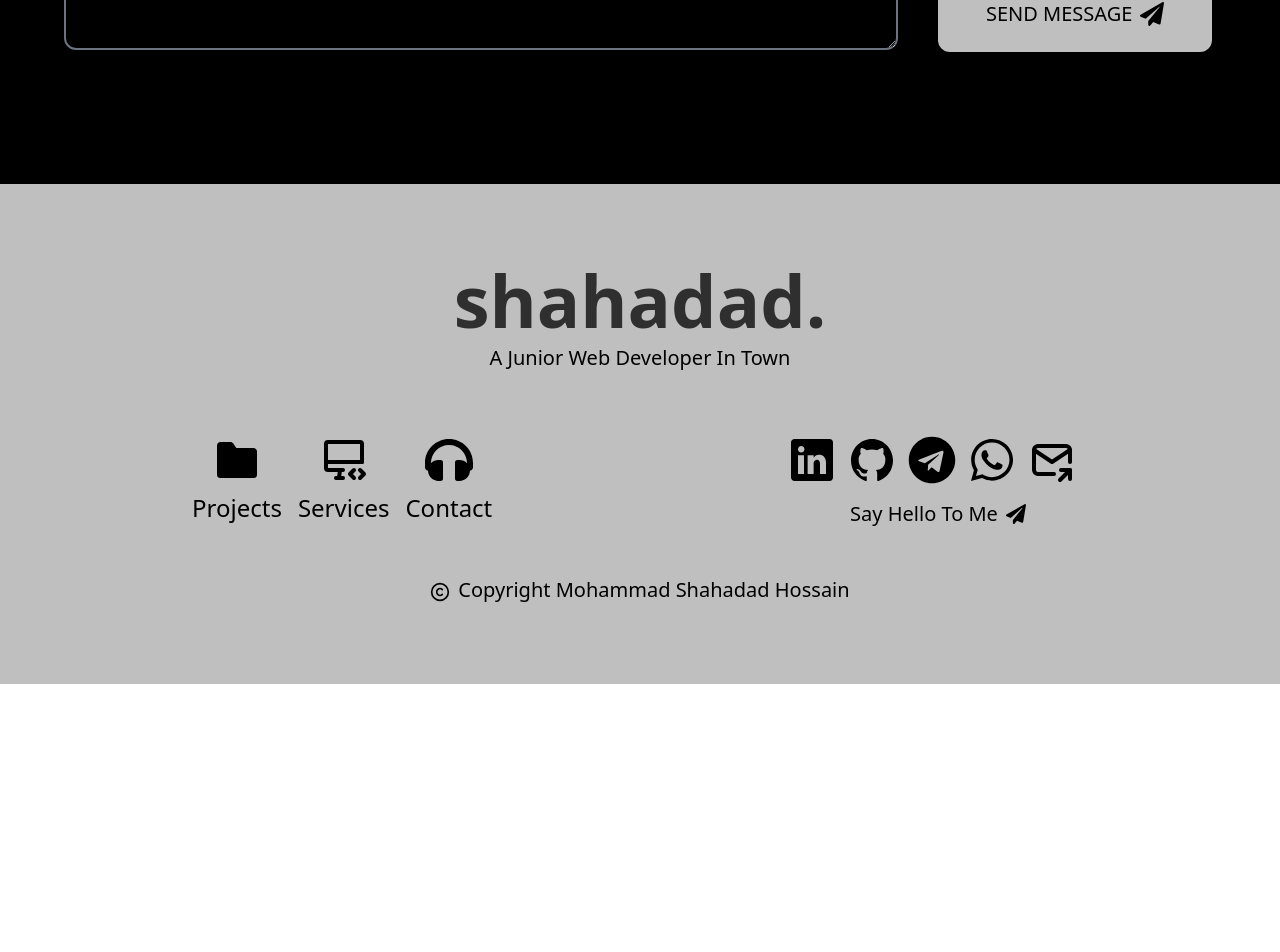
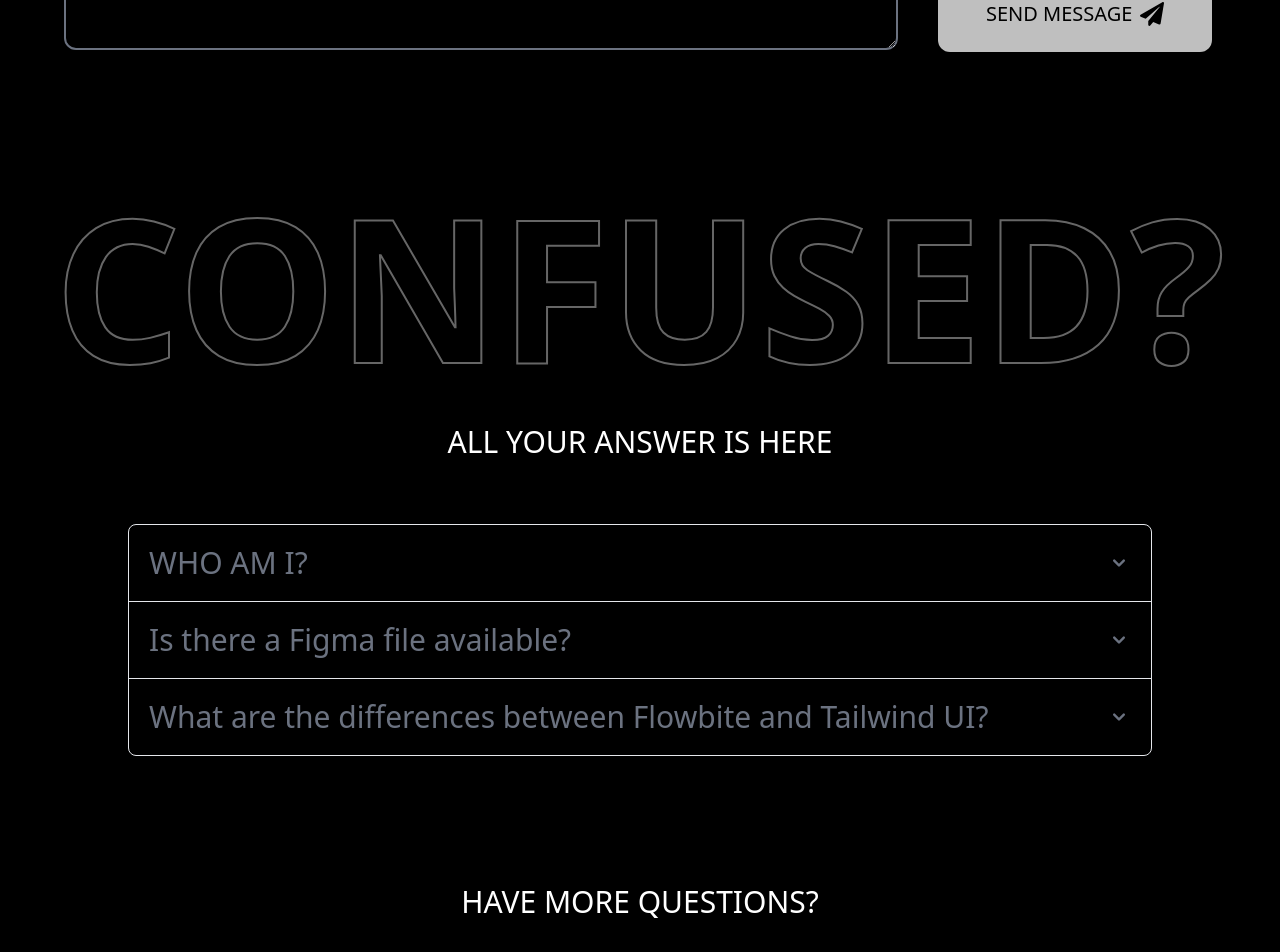
Before and after one commit to mdshahadad/portfolio, a React (Vite) app: page / in a window 1280 px wide. Shown: the part 6756-7708 px from the top of the page. Before the commit the page ends 7440 px from the top, so only its background shows below. Built offline with nearby package versions, Linux system fonts and the light colour scheme.

Commit message:
Implement Accordian with ask me button

```diff
--- a/package.json
+++ b/package.json
@@ -25,6 +25,7 @@
     "@types/react-dom": "^18.2.19",
     "@vitejs/plugin-react": "^4.2.1",
     "autoprefixer": "^10.4.17",
+    "daisyui": "^4.7.2",
     "eslint": "^8.56.0",
     "eslint-plugin-react": "^7.33.2",
     "eslint-plugin-react-hooks": "^4.6.0",
--- a/src/Home/AboutMeSection/AboutMeText.jsx
+++ b/src/Home/AboutMeSection/AboutMeText.jsx
@@ -3,14 +3,6 @@ import { HiDocumentArrowDown } from "react-icons/hi2";
 const AboutMeText = () => {
 
     const handleDownload = () => {
-
-        // const resumePath = '../../../public/shahadad_resume.pdf';
-
-        // const link = document.createElement('a');
-        // link.href = resumePath;
-        // link.download = "shahadad_resume.pdf";
-        // console.log(link)
-        // link.click();
 
         fetch("shahadad_resume.pdf")
             .then((response) => {
@@ -22,7 +14,7 @@ const AboutMeText = () => {
                         // Creating new object of PDF file
                         const fileURL =
                             window.URL.createObjectURL(blob);
-                            console.log(fileURL)
+                        console.log(fileURL)
 
                         // // Setting various property values
                         let alink = document.createElement("a");
@@ -40,7 +32,7 @@ const AboutMeText = () => {
                 // data-aos-delay="200"
                 data-aos-easing="linear"
                 className="z-20 md:hover:z-10 absolute top-20 md:top-28 right-0 md:right-60">
-                <img className="opacity-25" src="https://i.postimg.cc/c4pMKW73/IMG-2118-1.png" alt="" />
+                <img className="opacity-25 hover:opacity-100 transition duration-1000" src="https://i.postimg.cc/c4pMKW73/IMG-2118-1.png" alt="" />
             </div>
             <div
                 data-aos="fade-right"
--- /dev/null
+++ b/src/Home/FAQSection/FAQ.jsx
@@ -0,0 +1,26 @@
+import { FaPaperPlane } from "react-icons/fa";
+import FAQDetails from "./FAQDetails";
+import FAQTitle from "./FAQTitle";
+
+const FAQ = () => {
+    return (
+        <div className="">
+            <div className="mb-20">
+                <div className="relative">
+                    <FAQTitle></FAQTitle>
+                </div>
+                <h3 className="text-white font-medium text-3xl text-center mt-72 uppercase hover:opacity-100">All your answer is here</h3>
+                <FAQDetails></FAQDetails>
+            </div>
+            <div>
+                <h3 className="text-white font-medium text-3xl text-center mt-32 uppercase hover:opacity-100">Have more questions?</h3>
+                <div className="flex justify-center">
+                    <button className="uppercase flex justify-center px-12 bg-white  opacity-75 py-6 text-black font-medium items-center rounded-xl text-xl hover:opacity-100 hover:scale-110 hover:bg-transparent hover:outline-dotted hover:text-white  transition duration-300 ease-in-out mt-[52px]">ASk me<FaPaperPlane className="ml-2 text-2xl" />
+                    </button>
+                </div>
+            </div>
+        </div>
+    );
+};
+
+export default FAQ;
--- /dev/null
+++ b/src/Home/FAQSection/FAQDetails.jsx
@@ -0,0 +1,82 @@
+import { Accordion } from "flowbite-react";
+
+const FAQDetails = () => {
+    return (
+        <div
+            data-aos="fade-up"
+            data-aos-duration="700"
+            data-aos-easing="linear"
+            className="mt-16 max-w-5xl mx-auto">
+            <Accordion collapseAll>
+                <Accordion.Panel>
+                    <Accordion.Title className="text-3xl uppercase">Who am i?</Accordion.Title>
+                    <Accordion.Content>
+                        <p className="mb-2 text-white dark:text-white">
+                            Flowbite is an open-source library of interactive components built on top of Tailwind CSS including buttons,
+                            dropdowns, modals, navbars, and more.
+                        </p>
+                        <p className="text-white dark:text-white">
+                            Check out this guide to learn how to&nbsp;
+                            <a
+                                href="https://flowbite.com/docs/getting-started/introduction/"
+                                className="text-cyan-600 hover:underline dark:text-cyan-500"
+                            >
+                                get started&nbsp;
+                            </a>
+                            and start developing websites even faster with components on top of Tailwind CSS.
+                        </p>
+                    </Accordion.Content>
+                </Accordion.Panel>
+                <Accordion.Panel>
+                    <Accordion.Title className="text-3xl">Is there a Figma file available?</Accordion.Title>
+                    <Accordion.Content>
+                        <p className="mb-2 text-gray-500 dark:text-gray-400">
+                            Flowbite is first conceptualized and designed using the Figma software so everything you see in the library
+                            has a design equivalent in our Figma file.
+                        </p>
+                        <p className="text-gray-500 dark:text-gray-400">
+                            Check out the
+                            <a href="https://flowbite.com/figma/" className="text-cyan-600 hover:underline dark:text-cyan-500">
+                                Figma design system
+                            </a>
+                            based on the utility classes from Tailwind CSS and components from Flowbite.
+                        </p>
+                    </Accordion.Content>
+                </Accordion.Panel>
+                <Accordion.Panel>
+                    <Accordion.Title className="text-3xl">What are the differences between Flowbite and Tailwind UI?</Accordion.Title>
+                    <Accordion.Content>
+                        <p className="mb-2 text-gray-500 dark:text-gray-400">
+                            The main difference is that the core components from Flowbite are open source under the MIT license, whereas
+                            Tailwind UI is a paid product. Another difference is that Flowbite relies on smaller and standalone
+                            components, whereas Tailwind UI offers sections of pages.
+                        </p>
+                        <p className="mb-2 text-gray-500 dark:text-gray-400">
+                            However, we actually recommend using both Flowbite, Flowbite Pro, and even Tailwind UI as there is no
+                            technical reason stopping you from using the best of two worlds.
+                        </p>
+                        <p className="mb-2 text-gray-500 dark:text-gray-400">Learn more about these technologies:</p>
+                        <ul className="list-disc pl-5 text-gray-500 dark:text-gray-400">
+                            <li>
+                                <a href="https://flowbite.com/pro/" className="text-cyan-600 hover:underline dark:text-cyan-500">
+                                    Flowbite Pro
+                                </a>
+                            </li>
+                            <li>
+                                <a
+                                    href="https://tailwindui.com/"
+                                    rel="nofollow"
+                                    className="text-cyan-600 hover:underline dark:text-cyan-500"
+                                >
+                                    Tailwind UI
+                                </a>
+                            </li>
+                        </ul>
+                    </Accordion.Content>
+                </Accordion.Panel>
+            </Accordion>
+        </div>
+    );
+};
+
+export default FAQDetails;
--- /dev/null
+++ b/src/Home/FAQSection/FAQTitle.jsx
@@ -0,0 +1,16 @@
+const FAQTitle = () => {
+    return (
+        <div
+            data-aos="fade-down"
+            data-aos-duration="800"
+            data-aos-easing="linear"
+            className="flex justify-center">
+
+            <h1
+                className="text-strokeTitle title-position absolute z-20 hover:z-30 md:-top-0 font-extrabold md:text-[110px] lg:text-[200px] uppercase"
+            >Confused?</h1>
+        </div>
+    );
+};
+
+export default FAQTitle;
--- a/src/Home/Home.jsx
+++ b/src/Home/Home.jsx
@@ -11,6 +11,7 @@ import Services from "./Services/Services";
 import Contact from "./ContactSection/Contact";
 import Footer from "./Footer.jsx/Footer";
 import Projects from "./Projects/Projects";
+import FAQ from "./FAQSection/FAQ";
 
 const Home = () => {
     const [showMenu, setShowMenu] = useState(false);
@@ -37,6 +38,7 @@ const Home = () => {
                         <Projects></Projects>
                         <Services></Services>
                         <Contact></Contact>
+                        <FAQ></FAQ>
                         <Footer></Footer>
                     </>
                 }
--- a/tailwind.config.js
+++ b/tailwind.config.js
@@ -10,5 +10,6 @@ export default {
   },
   plugins: [
     require('flowbite/plugin'),
+    [require("daisyui")],
   ],
 }
```
Also changed, not shown: 1 other file (tests, documents, lock files or other folders).
